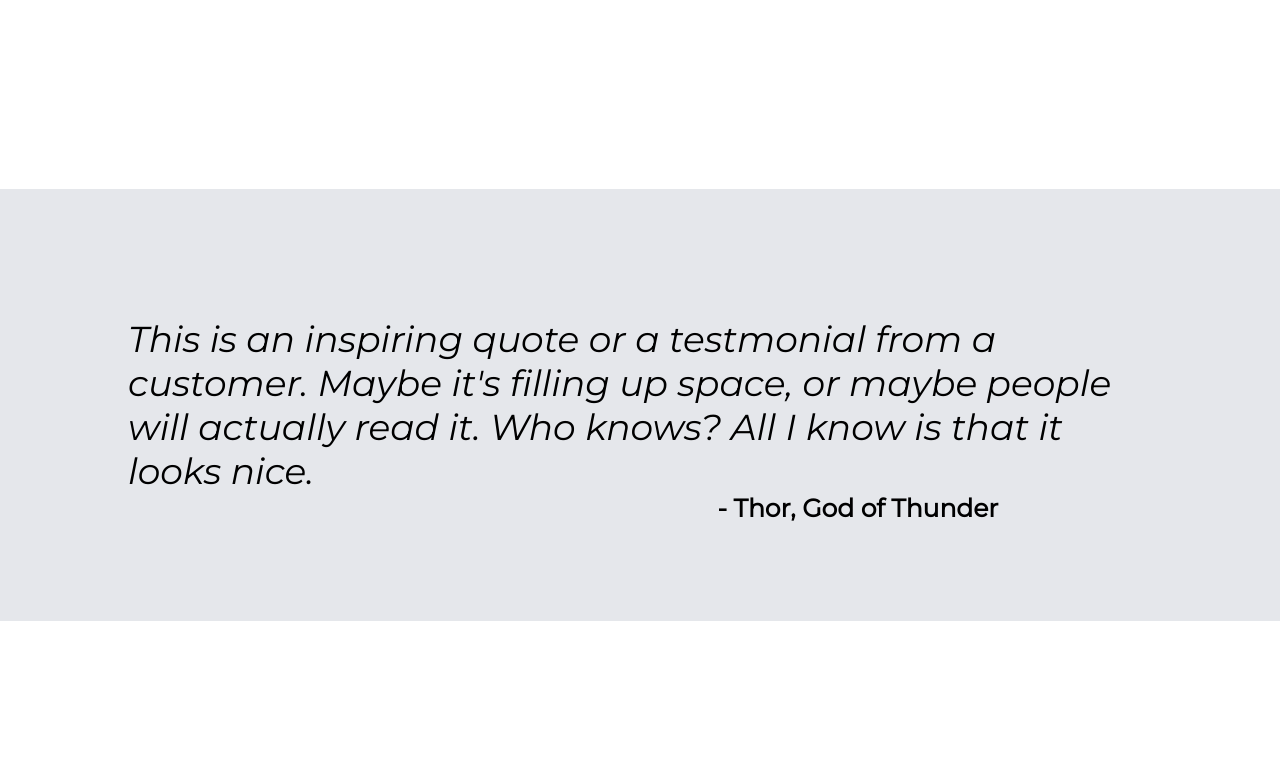
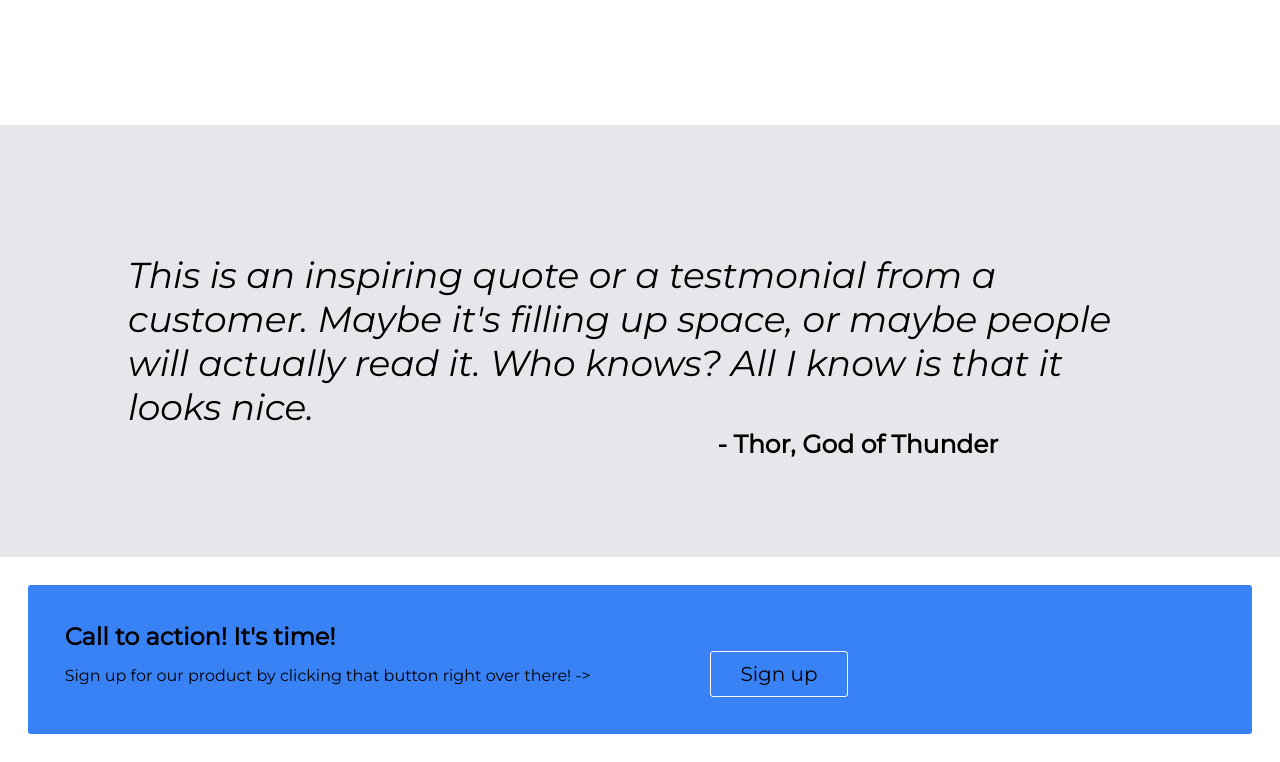
Before and after one commit to cyblcode/landing-page, a plain HTML site: page index.html in a window 1280 px wide. Shown: the part 1081-1843 px from the top of the page. Before the commit the page ends 1702 px from the top, so only its background shows below. Drawn offline with Linux system fonts and the light colour scheme.

Commit message:
finished the fourth and final section!! only the footer remains.

```diff
--- a/index.html
+++ b/index.html
@@ -26,7 +26,7 @@
             by the time i have done this project, i will have learned basic css and html!
             thank you to the odin project! (the rest of the page will be dummy content)
         </p>
-        <button>Sign up</button>
+        <button class="hero-button">Sign up</button>
     </div>
 </main>
 <section>
@@ -58,5 +58,15 @@
         <div class="quote-author">- Thor, God of Thunder</div>
     </div>
 </section>
+<section>
+    <div class="action">
+        <div class="call-action">
+            <h2 class="action-text">Call to action! It's time!</h2>
+            <p class="action-text">Sign up for our product by clicking that button right over there! ->
+                    <button class="action-button">Sign up</button>
+                </p>
+        </div>
+    </div>
+</section>
 </body>
 </html>
--- a/style.css
+++ b/style.css
@@ -5,6 +5,10 @@ body {
     font-style: normal;
     margin: 0;
     padding: 0;
+}
+
+button {
+    font-family: "Montserrat", sans-serif;
 }
 
 /* first section */
@@ -66,7 +70,7 @@ a {
     margin-left: 15px;
 }
 
-button {
+.hero-button {
     background-color: #3882F6;
     font-size: 20px;
     color: white;
@@ -90,7 +94,7 @@ button {
     display: flex;
     flex-direction: row;
     justify-content: space-around;
-    margin-bottom: 15%;
+    margin-bottom: 10%;
 }
 
 .info-column {
@@ -121,3 +125,31 @@ figcaption {
     padding-right: 15%;
     font-weight: bold;
 }
+
+/* 4th section */
+
+.action {
+    margin: 28px;
+}
+
+.call-action {
+    background-color: #3882F6;
+    border-radius: 3px;
+    padding: 3%;
+}
+
+.action-text {
+    margin-top: 0;
+    margin-bottom: 0;
+}
+
+.action-button {
+    background-color: #3882F6;
+    border: white 1px solid;
+    border-radius: 3px;
+    font-size: 20px;
+    size: 10px;
+    width: 12%;
+    padding: 10px;
+    margin-left: 10%;
+}
```
